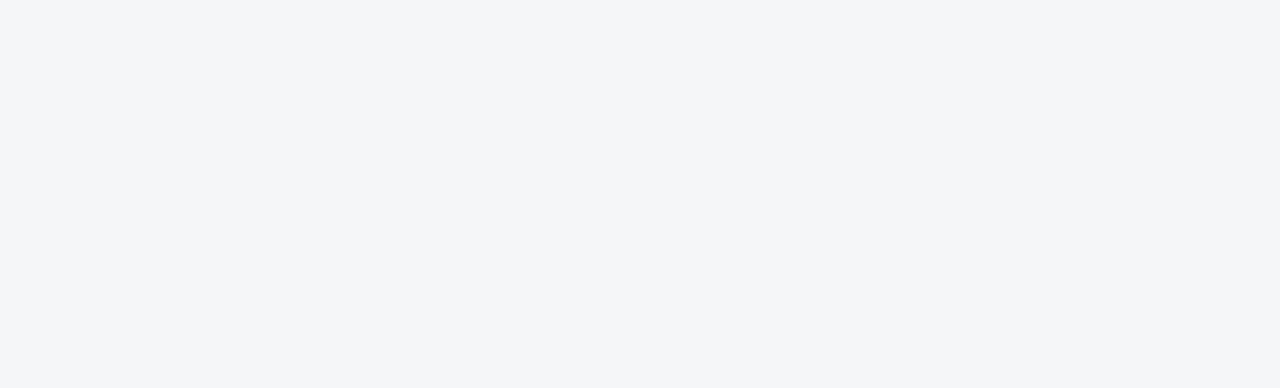
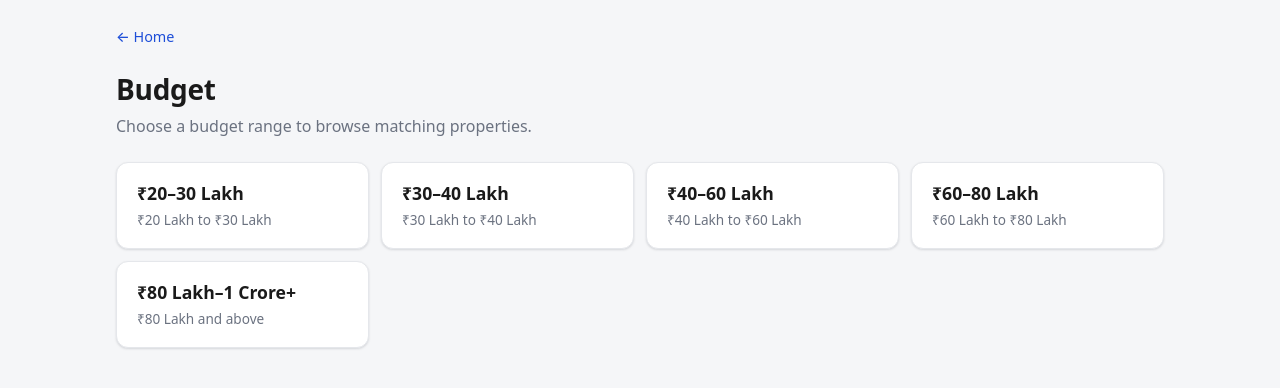
Before and after one commit to Jalp1204/real-estate-network, a React (Vite) app in the folder client/: page /budget in a window 1280 px wide. Before the commit this address had no page. Shown: the top 388 px of the page. Built offline with nearby package versions, Linux system fonts and the light colour scheme.

Commit message:
feat: add budget discovery flow

```diff
--- a/client/src/App.jsx
+++ b/client/src/App.jsx
@@ -1,6 +1,7 @@
 import { Routes, Route } from "react-router-dom";
 import HomePage from "./pages/HomePage.jsx";
 import LocationListPage from "./pages/LocationListPage.jsx";
+import BudgetListPage from "./pages/BudgetListPage.jsx";
 import PropertyListPage from "./pages/PropertyListPage.jsx";
 import PropertyDetailsPage from "./pages/PropertyDetailsPage.jsx";
 
@@ -11,6 +12,7 @@ function App() {
     <Routes>
       <Route path="/" element={<HomePage />} />
       <Route path="/locations" element={<LocationListPage />} />
+      <Route path="/budget" element={<BudgetListPage />} />
       <Route path="/properties" element={<PropertyListPage />} />
       <Route path="/properties/:id" element={<PropertyDetailsPage />} />
     </Routes>
--- /dev/null
+++ b/client/src/constants/budgetOptions.js
@@ -0,0 +1,14 @@
+// Budget discovery options.
+//
+// Each option maps to the property-list query it opens:
+//   /properties?budgetMin=<budgetMin>[&budgetMax=<budgetMax>]
+//
+// The final "1 Crore+" option intentionally has no `budgetMax` because it means
+// "₹80 Lakh and above", not a capped range.
+export const BUDGET_OPTIONS = [
+  { id: "20-30", label: "₹20–30 Lakh", hint: "₹20 Lakh to ₹30 Lakh", budgetMin: 2000000, budgetMax: 3000000 },
+  { id: "30-40", label: "₹30–40 Lakh", hint: "₹30 Lakh to ₹40 Lakh", budgetMin: 3000000, budgetMax: 4000000 },
+  { id: "40-60", label: "₹40–60 Lakh", hint: "₹40 Lakh to ₹60 Lakh", budgetMin: 4000000, budgetMax: 6000000 },
+  { id: "60-80", label: "₹60–80 Lakh", hint: "₹60 Lakh to ₹80 Lakh", budgetMin: 6000000, budgetMax: 8000000 },
+  { id: "80-plus", label: "₹80 Lakh–1 Crore+", hint: "₹80 Lakh and above", budgetMin: 8000000 },
+];
--- a/client/src/index.css
+++ b/client/src/index.css
@@ -578,3 +578,62 @@ body {
   outline: 2px solid var(--color-primary);
   outline-offset: 2px;
 }
+
+/* --- Budget grid / card --- */
+
+.budget-grid {
+  display: grid;
+  grid-template-columns: 1fr;
+  gap: 0.75rem;
+}
+
+@media (min-width: 640px) {
+  .budget-grid {
+    grid-template-columns: repeat(auto-fill, minmax(220px, 1fr));
+  }
+}
+
+.budget-card {
+  display: flex;
+  flex-direction: column;
+  gap: 0.2rem;
+  padding: 1.1rem 1.25rem;
+  color: inherit;
+  text-decoration: none;
+  background-color: var(--color-surface);
+  border: 1px solid var(--color-border);
+  border-radius: var(--radius);
+  box-shadow: var(--shadow-card);
+  transition: box-shadow 0.15s ease, border-color 0.15s ease,
+    transform 0.15s ease;
+}
+
+.budget-card:hover {
+  border-color: #c7d2fe;
+  box-shadow: 0 4px 10px rgba(16, 24, 40, 0.1),
+    0 2px 4px rgba(16, 24, 40, 0.06);
+  transform: translateY(-2px);
+}
+
+.budget-card:focus-visible {
+  outline: 2px solid var(--color-primary);
+  outline-offset: 2px;
+}
+
+.budget-card__label {
+  font-size: 1.1rem;
+  font-weight: 600;
+}
+
+.budget-card__hint {
+  font-size: 0.85rem;
+  color: var(--color-muted);
+}
+
+/* Combined location + budget heading summary. */
+.page-header .budget-summary {
+  margin: 0 0 0.35rem;
+  font-size: 1rem;
+  font-weight: 600;
+  color: var(--color-badge-text);
+}
--- /dev/null
+++ b/client/src/pages/BudgetListPage.jsx
@@ -0,0 +1,41 @@
+import { Link } from "react-router-dom";
+import { BUDGET_OPTIONS } from "../constants/budgetOptions.js";
+
+// Builds the property-list link for a budget option. The final "1 Crore+"
+// option only sets budgetMin (meaning "and above").
+function budgetLink(option) {
+  const params = new URLSearchParams();
+  params.set("budgetMin", String(option.budgetMin));
+  if (option.budgetMax != null) {
+    params.set("budgetMax", String(option.budgetMax));
+  }
+  return `/properties?${params.toString()}`;
+}
+
+// Budget discovery screen. Lists price ranges; each links to the property list
+// filtered by budget.
+function BudgetListPage() {
+  return (
+    <main className="app">
+      <Link className="back-link" to="/">
+        ← Home
+      </Link>
+
+      <header className="page-header">
+        <h1>Budget</h1>
+        <p>Choose a budget range to browse matching properties.</p>
+      </header>
+
+      <div className="budget-grid">
+        {BUDGET_OPTIONS.map((option) => (
+          <Link key={option.id} className="budget-card" to={budgetLink(option)}>
+            <span className="budget-card__label">{option.label}</span>
+            <span className="budget-card__hint">{option.hint}</span>
+          </Link>
+        ))}
+      </div>
+    </main>
+  );
+}
+
+export default BudgetListPage;
--- a/client/src/pages/HomePage.jsx
+++ b/client/src/pages/HomePage.jsx
@@ -1,7 +1,6 @@
 import { Link } from "react-router-dom";
 
 // Home screen. Entry point of the customer flow: choose how to start browsing.
-// "Search by Budget" is intentionally not offered yet (later vertical slice).
 function HomePage() {
   return (
     <main className="app home">
@@ -17,6 +16,11 @@ function HomePage() {
           <span className="home__action-text">Browse properties by area</span>
         </Link>
 
+        <Link className="home__action" to="/budget">
+          <span className="home__action-title">Search by Budget</span>
+          <span className="home__action-text">Browse properties by price range</span>
+        </Link>
+
         <Link className="home__action" to="/properties">
           <span className="home__action-title">Explore All Properties</span>
           <span className="home__action-text">See every available property</span>
--- a/client/src/pages/PropertyListPage.jsx
+++ b/client/src/pages/PropertyListPage.jsx
@@ -2,17 +2,29 @@ import { useCallback, useEffect, useState } from "react";
 import { Link, useSearchParams } from "react-router-dom";
 import { getProperties } from "../api/properties.js";
 import PropertyCard from "../components/PropertyCard.jsx";
+import { formatRupeesShort } from "../utils/format.js";
+
+function toNumber(raw) {
+  if (!raw) return null;
+  const value = Number(raw);
+  return Number.isFinite(value) ? value : null;
+}
 
 // Property list screen.
 // Fetches the property list on mount and renders loading / error / empty /
 // populated states. Each card links to the property details screen.
 //
-// Supports an optional `?location=<id>` query to show a single location's
-// properties. Without it, the full list is shown (unchanged behavior).
+// Supports optional, combinable query filters:
+//   ?location=<id>                          -> single location
+//   ?budgetMin=<n>&budgetMax=<n>            -> price range
+// With no query parameters the full list is shown (unchanged behavior).
 function PropertyListPage() {
   const [searchParams] = useSearchParams();
   const locationId = searchParams.get("location") || null;
-  const isFiltered = Boolean(locationId);
+  const budgetMinParam = searchParams.get("budgetMin") || null;
+  const budgetMaxParam = searchParams.get("budgetMax") || null;
+  const hasBudget = Boolean(budgetMinParam || budgetMaxParam);
+  const isFiltered = Boolean(locationId || hasBudget);
 
   const [properties, setProperties] = useState([]);
   const [loading, setLoading] = useState(true);
@@ -23,7 +35,11 @@ function PropertyListPage() {
     setError(false);
 
     try {
-      const data = await getProperties(locationId);
+      const data = await getProperties({
+        locationId,
+        budgetMin: budgetMinParam,
+        budgetMax: budgetMaxParam,
+      });
       setProperties(data);
     } catch {
       // Details are not shown to the user; the error state offers a retry.
@@ -31,7 +47,7 @@ function PropertyListPage() {
     } finally {
       setLoading(false);
     }
-  }, [locationId]);
+  }, [locationId, budgetMinParam, budgetMaxParam]);
 
   useEffect(() => {
     loadProperties();
@@ -45,11 +61,56 @@ function PropertyListPage() {
         property?.locationId && typeof property.locationId === "object"
     )?.locationId?.name ?? null;
 
-  const heading = isFiltered
+  // Human-friendly budget labels derived from the query (never shown raw).
+  const budgetMin = toNumber(budgetMinParam);
+  const budgetMax = toNumber(budgetMaxParam);
+  const minLabel = formatRupeesShort(budgetMin);
+  const maxLabel = formatRupeesShort(budgetMax);
+
+  const budgetHeading = !hasBudget
+    ? null
+    : minLabel && maxLabel
+      ? `Properties from ${minLabel} to ${maxLabel}`
+      : minLabel
+        ? `Properties from ${minLabel}+`
+        : maxLabel
+          ? `Properties up to ${maxLabel}`
+          : "Properties";
+
+  // Compact budget summary, shown under the heading when a location is also set.
+  const budgetSummary = !hasBudget
+    ? null
+    : minLabel && maxLabel
+      ? `${minLabel} – ${maxLabel}`
+      : minLabel
+        ? `${minLabel}+`
+        : maxLabel
+          ? `Up to ${maxLabel}`
+          : null;
+
+  const heading = locationId
     ? locationName
       ? `Properties in ${locationName}`
       : "Properties in this location"
-    : "Properties";
+    : hasBudget
+      ? budgetHeading
+      : "Properties";
+
+  const subText = locationId && hasBudget
+    ? "Available properties in this area and budget range."
+    : locationId
+      ? "Available properties in this area."
+      : hasBudget
+        ? "Available properties in this budget range."
+        : "Browse available properties in the network.";
+
+  const emptyText = locationId && hasBudget
+    ? "No available properties match these filters."
+    : locationId
+      ? "No available properties in this location yet."
+      : hasBudget
+        ? "No available properties in this budget range."
+        : "No properties available yet.";
 
   return (
     <main className="app">
@@ -60,11 +121,10 @@ function PropertyListPage() {
           </Link>
         )}
         <h1>{heading}</h1>
-        <p>
-          {isFiltered
-            ? "Available properties in this area."
-            : "Browse available properties in the network."}
-        </p>
+        {locationId && hasBudget && budgetSummary && (
+          <p className="budget-summary">{budgetSummary}</p>
+        )}
+        <p>{subText}</p>
       </header>
 
       {loading && <p className="state-message">Loading properties…</p>}
@@ -79,11 +139,7 @@ function PropertyListPage() {
       )}
 
       {!loading && !error && properties.length === 0 && (
-        <p className="state-message">
-          {isFiltered
-            ? "No available properties in this location yet."
-            : "No properties available yet."}
-        </p>
+        <p className="state-message">{emptyText}</p>
       )}
 
       {!loading && !error && properties.length > 0 && (
--- a/client/src/utils/format.js
+++ b/client/src/utils/format.js
@@ -28,3 +28,24 @@ export function formatDate(value) {
     day: "numeric",
   });
 }
+
+// 2000000 -> "₹20 Lakh"; 10000000 -> "₹1 Crore"; smaller -> "₹75,000".
+// Used for human-friendly budget labels (never shown raw).
+export function formatRupeesShort(amount) {
+  if (typeof amount !== "number" || !Number.isFinite(amount)) return null;
+
+  const LAKH = 100000;
+  const CRORE = 10000000;
+
+  if (amount >= CRORE) {
+    return `₹${trimDecimal(amount / CRORE)} Crore`;
+  }
+  if (amount >= LAKH) {
+    return `₹${trimDecimal(amount / LAKH)} Lakh`;
+  }
+  return `₹${amount.toLocaleString("en-IN")}`;
+}
+
+function trimDecimal(value) {
+  return Number.isInteger(value) ? String(value) : value.toFixed(1).replace(/\.0$/, "");
+}
```
Also changed, not shown: client/src/api/properties.js (+14 -7 lines), 1 other file (tests, documents, lock files or other folders).
